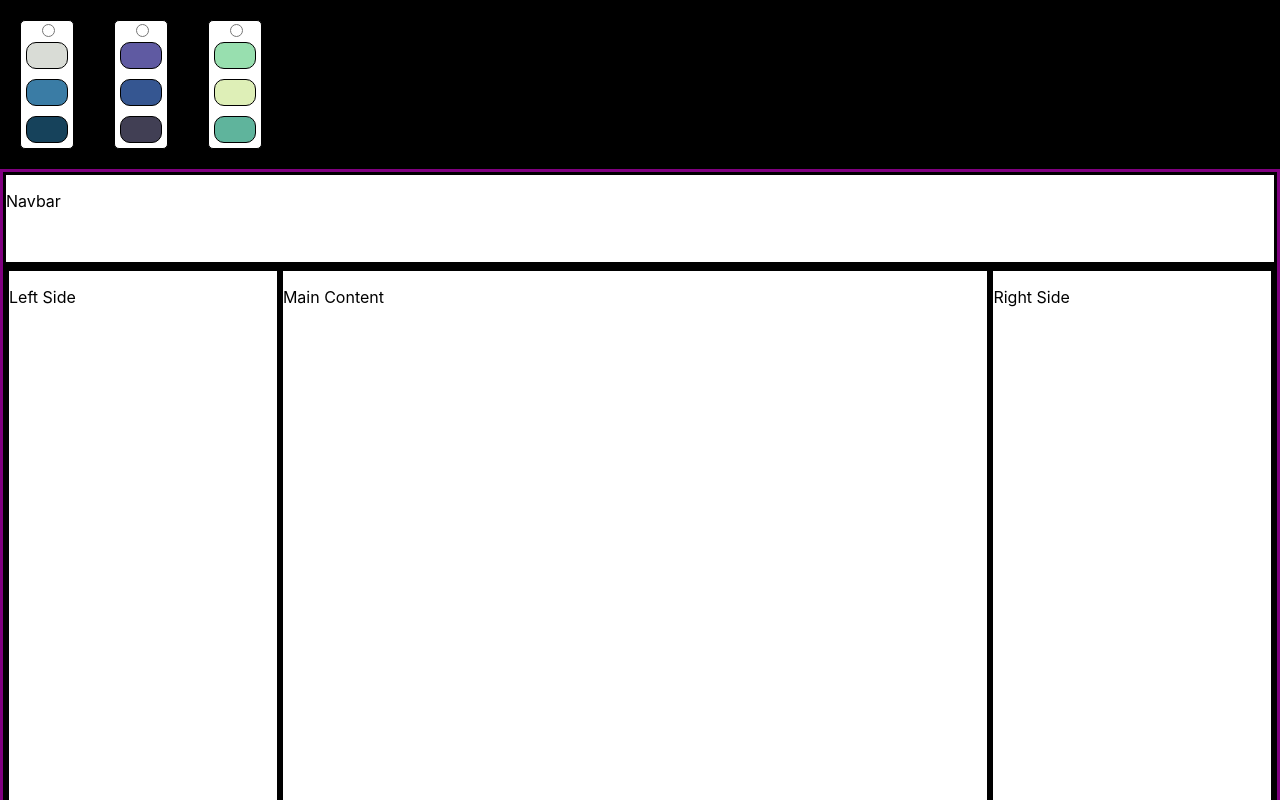
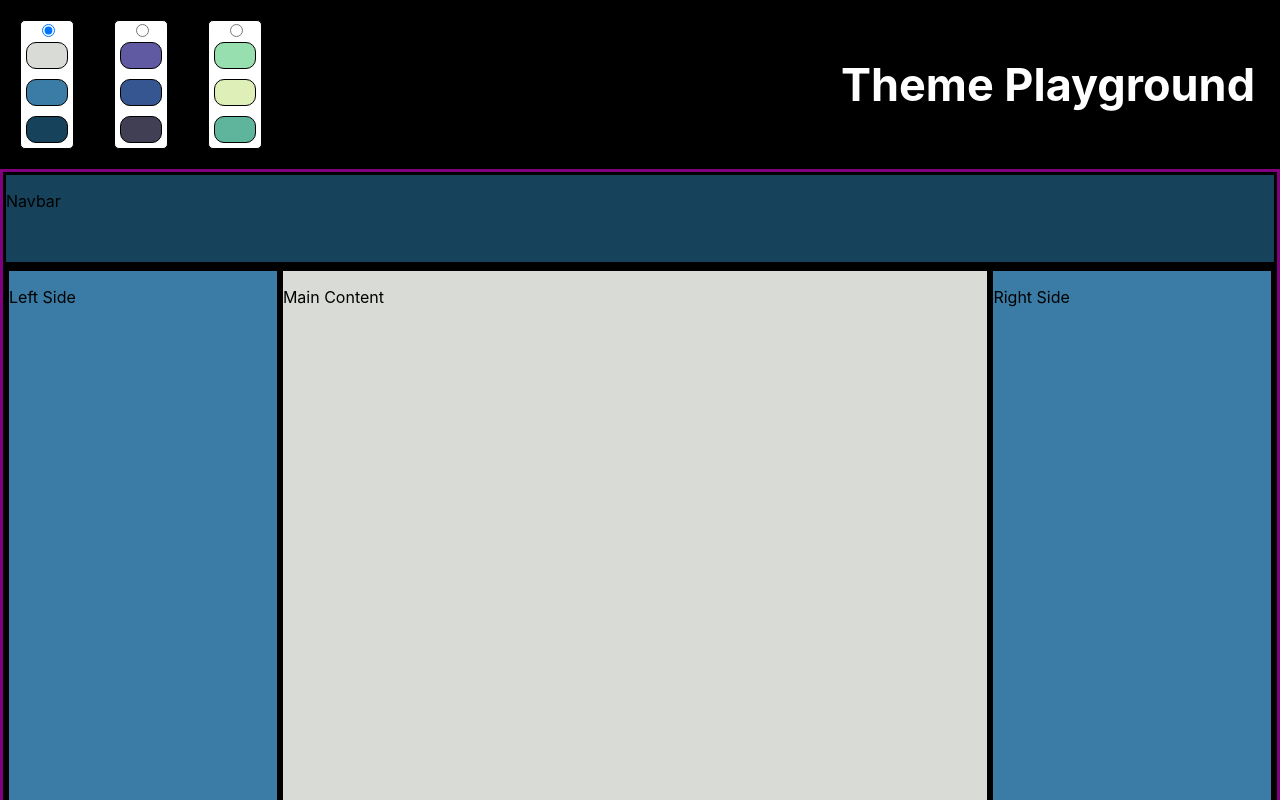
Before and after one commit to ReesesSnickers/Testing_Personal-CSPersonalization, a React (Create React App) app in the folder cspersonalization/: page / in a window 1280 px wide. Shown: the top 800 px of the page. Built offline with nearby package versions, Linux system fonts and the light colour scheme.

Commit message:
applied default checked

```diff
--- a/cspersonalization/src/App.css
+++ b/cspersonalization/src/App.css
@@ -46,6 +46,8 @@
 .playground_container{
   display: flex;
   background-color: black;
+  justify-content: space-between;
+  align-items: center;
 }
 
 .playground_optioncontainer{
@@ -66,3 +68,9 @@
   border: 1px solid black;
   margin: 5px;
 }
+
+h1 {
+  color: white;
+  font-size: 45px;
+  padding-right: 25px;
+}
--- a/cspersonalization/src/App.js
+++ b/cspersonalization/src/App.js
@@ -6,9 +6,9 @@ class App extends Component {
   constructor(props){
     super(props);
     this.state={
-      color1: "#FFF",
-      color2: "#FFF",
-      color3: "#FFF"
+      color1: "#D9DCD6",
+      color2: "#3A7CA5",
+      color3: "#16425B"
     }
   }
 
@@ -31,8 +31,9 @@ class App extends Component {
     return (
       <div>
         <div className="playground_container">
+          <div style={{display: "flex", flexDirection: "row"}}>
             <div className="playground_optioncontainer">
-            <input type="radio" name="color" value={colorPallet1} onChange={this.handleColorChoice} />
+              <input type="radio" name="color" value={colorPallet1} onChange={this.handleColorChoice} defaultChecked />
               <div className="playground_coloroption" style={{backgroundColor: "#D9DCD6"}}/>
               <div className="playground_coloroption" style={{backgroundColor: "#3A7CA5"}} />
               <div className="playground_coloroption" style={{backgroundColor: "#16425B"}} />
@@ -49,6 +50,8 @@ class App extends Component {
               <div className="playground_coloroption" style={{backgroundColor: "#DEEFB7"}} />
               <div className="playground_coloroption" style={{backgroundColor: "#5FB49C"}} />
             </div>
+          </div>
+          <h1>Theme Playground</h1>
         </div>
         <div className="main_page">
           <div className="main_navbar" style={{backgroundColor: this.state.color3}} >
```
Lines whose indentation alone changed are shown as unchanged.
